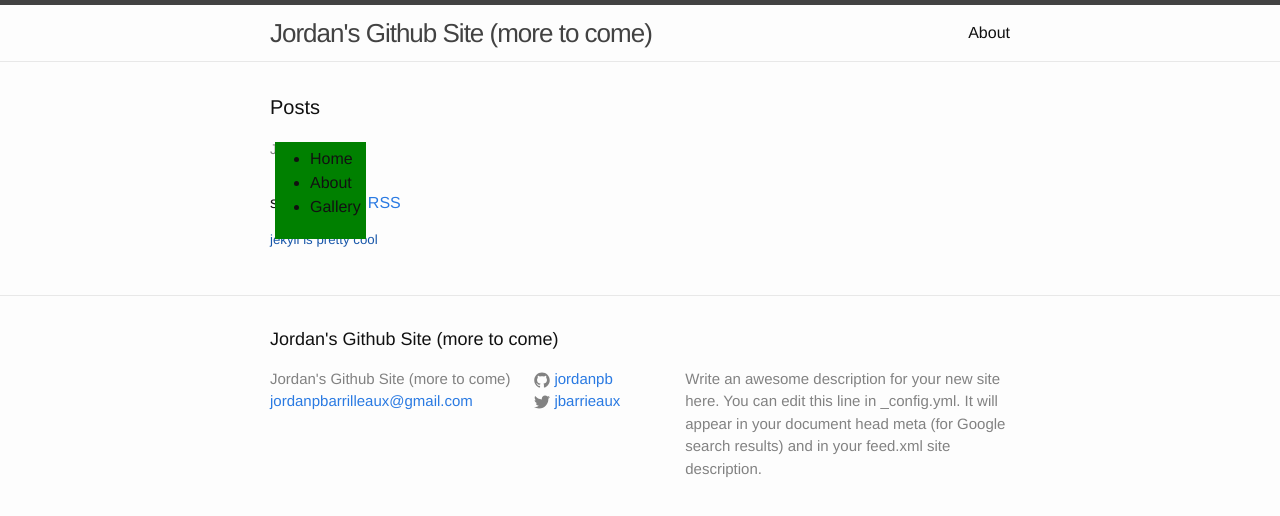
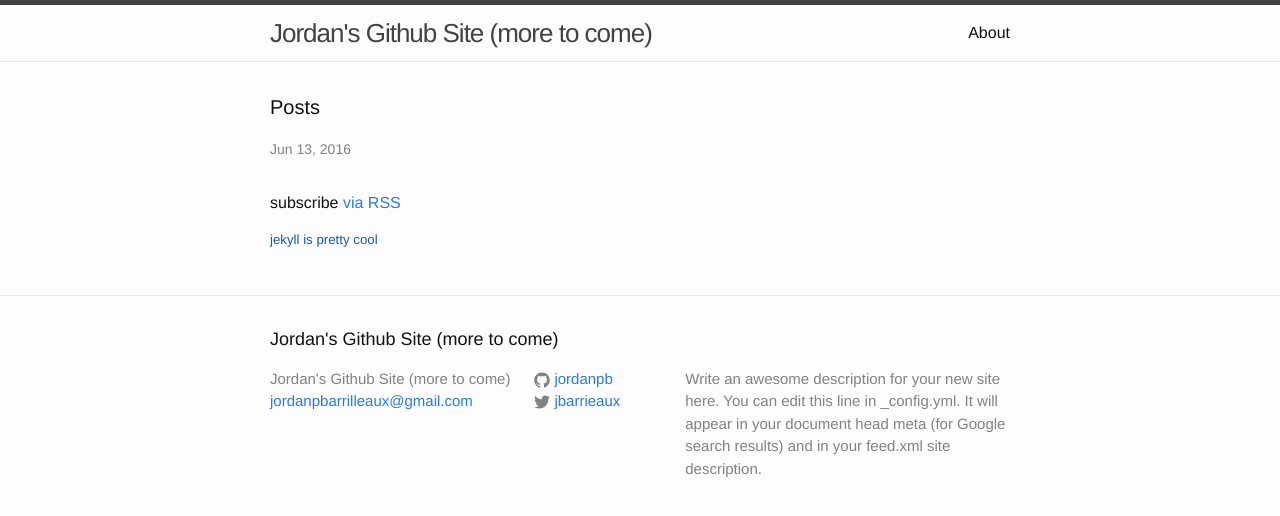
Before and after one commit to Jordanpb/codeacademyTest, a Jekyll site: the page built from index.html, in a window 1280 px wide. Shown: the top 516 px of the page. Built offline with Jekyll 4.4.1, drawn with Linux system fonts in a browser that asks for light colours.

Commit message:
Update _layout.scss

```diff
--- a/_sass/_layout.scss
+++ b/_sass/_layout.scss
@@ -27,10 +27,14 @@
     border-width: 3px dotted red;
     background-color: green;
     position: fixed;
-    display: inline-block;
     padding: 5px 5px 5px 5px;
     margin: 5px 10px 10px 5px;
     clear: both;
+    display: none;
+}
+.On{
+    display: inline-block;
+
 }
 
 .site-nav {
```
